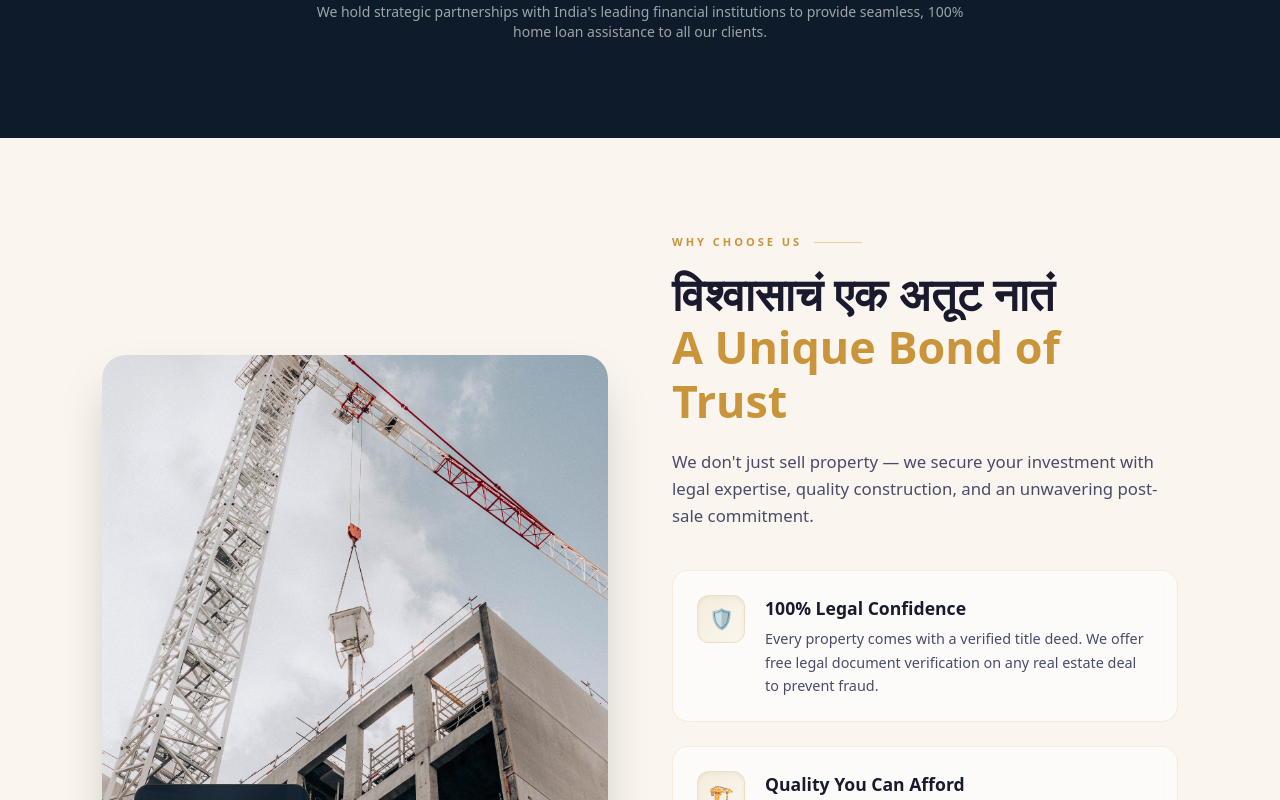
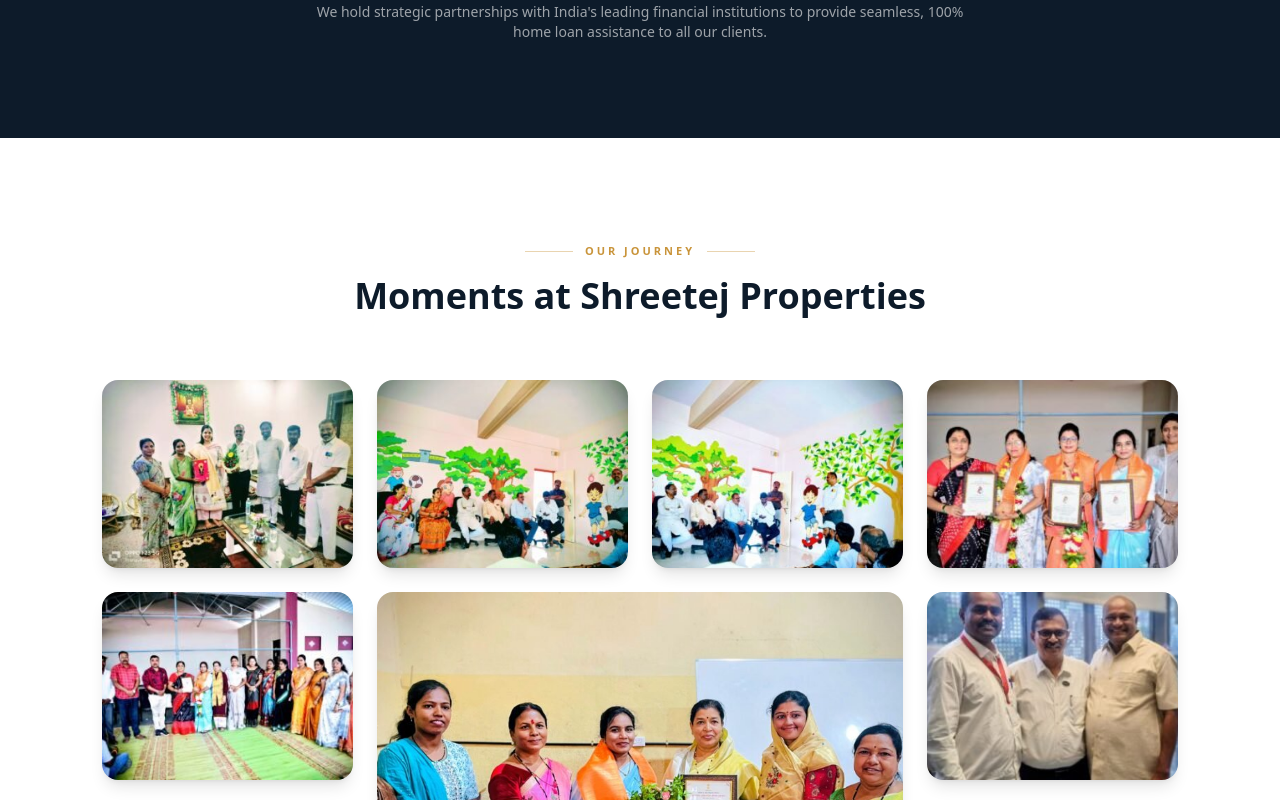
Before and after one commit to omkarchavan1a/shreetej-properties, a Next.js app in the folder shreetej-app/: page /about in a window 1280 px wide. Shown: the part 2660-3460 px from the top of the page. Built offline with nearby package versions, Linux system fonts and the light colour scheme.

Commit message:
feat: add new About Us page with company overview, chairman profile, office details, partnerships, and image gallery.

```diff
--- a/shreetej-app/src/app/about/page.tsx
+++ b/shreetej-app/src/app/about/page.tsx
@@ -113,6 +113,41 @@ export default function AboutPage() {
         </div>
       </section>
 
+      {/* Image Gallery */}
+      <section className="py-24 px-[8%] bg-white">
+        <div className="max-w-[1400px] mx-auto text-center mb-16">
+           <div className="inline-flex items-center justify-center space-x-3 text-[11px] tracking-[3px] uppercase text-gold font-bold mb-4">
+            <div className="h-px bg-gold/40 w-12" />
+            <span>Our Journey</span>
+            <div className="h-px bg-gold/40 w-12" />
+          </div>
+          <h2 className="font-serif text-4xl text-navy font-bold">Moments at Shreetej Properties</h2>
+        </div>
+        <div className="grid grid-cols-2 md:grid-cols-3 lg:grid-cols-4 gap-6 max-w-[1400px] mx-auto">
+          {[
+            "/assets/shreetej/IMG-20240511-WA0293-1-300x225_8a03f286f3.jpg",
+            "/assets/shreetej/IMG-20240519-WA0145-1-300x225_7868fc590b.jpg",
+            "/assets/shreetej/IMG-20240519-WA0146-1-300x231_0b0b2ea0ea.jpg",
+            "/assets/shreetej/IMG-20240711-WA0115-1-300x193_e5e60a02f8.jpg",
+            "/assets/shreetej/IMG-20240711-WA0122-1-300x200_fc720e6bed.jpg",
+            "/assets/shreetej/IMG-20240711-WA0227-1-1024x576_335b545544.jpg",
+            "/assets/shreetej/IMG-20240717-WA0060-1-300x192_1b756311ba.jpg",
+            "/assets/shreetej/IMG-20250525-WA0082-1-226x300_3180cb91da.jpg",
+          ].map((src, i) => (
+            <div key={i} className={`rounded-2xl overflow-hidden shadow-lg hover:shadow-2xl transition-all duration-500 group relative ${i === 5 ? 'md:col-span-2 md:row-span-2' : 'aspect-[4/3]'}`}>
+              <img
+                src={src}
+                alt={`Shreetej Moments ${i + 1}`}
+                className="w-full h-full object-cover transition-transform duration-700 group-hover:scale-110"
+              />
+              <div className="absolute inset-0 bg-navy/40 opacity-0 group-hover:opacity-100 transition-opacity duration-500 flex items-center justify-center">
+                <span className="text-white font-serif italic text-lg opacity-0 group-hover:opacity-100 translate-y-4 group-hover:translate-y-0 transition-all duration-500 delay-100">Shreetej</span>
+              </div>
+            </div>
+          ))}
+        </div>
+      </section>
+
       <WhyChooseUs />
 
       <Footer />
```
